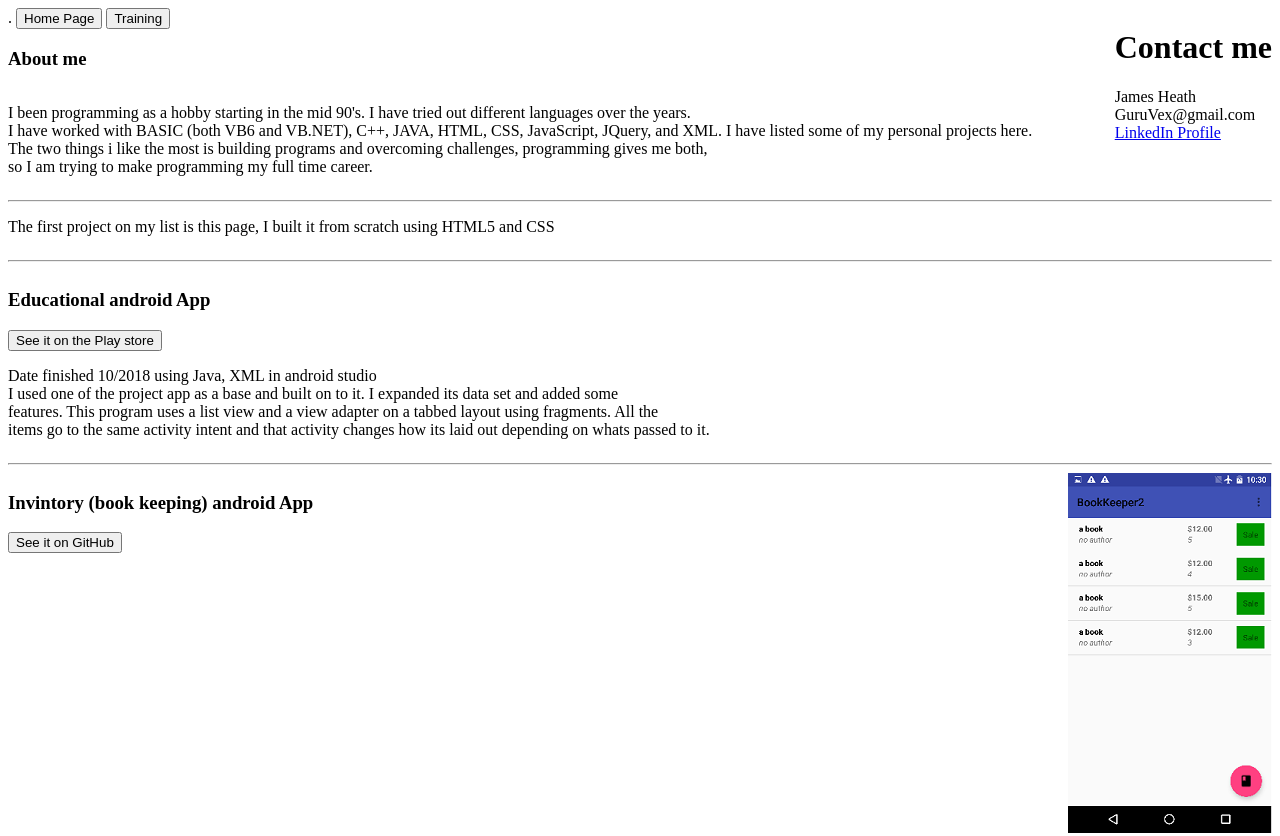
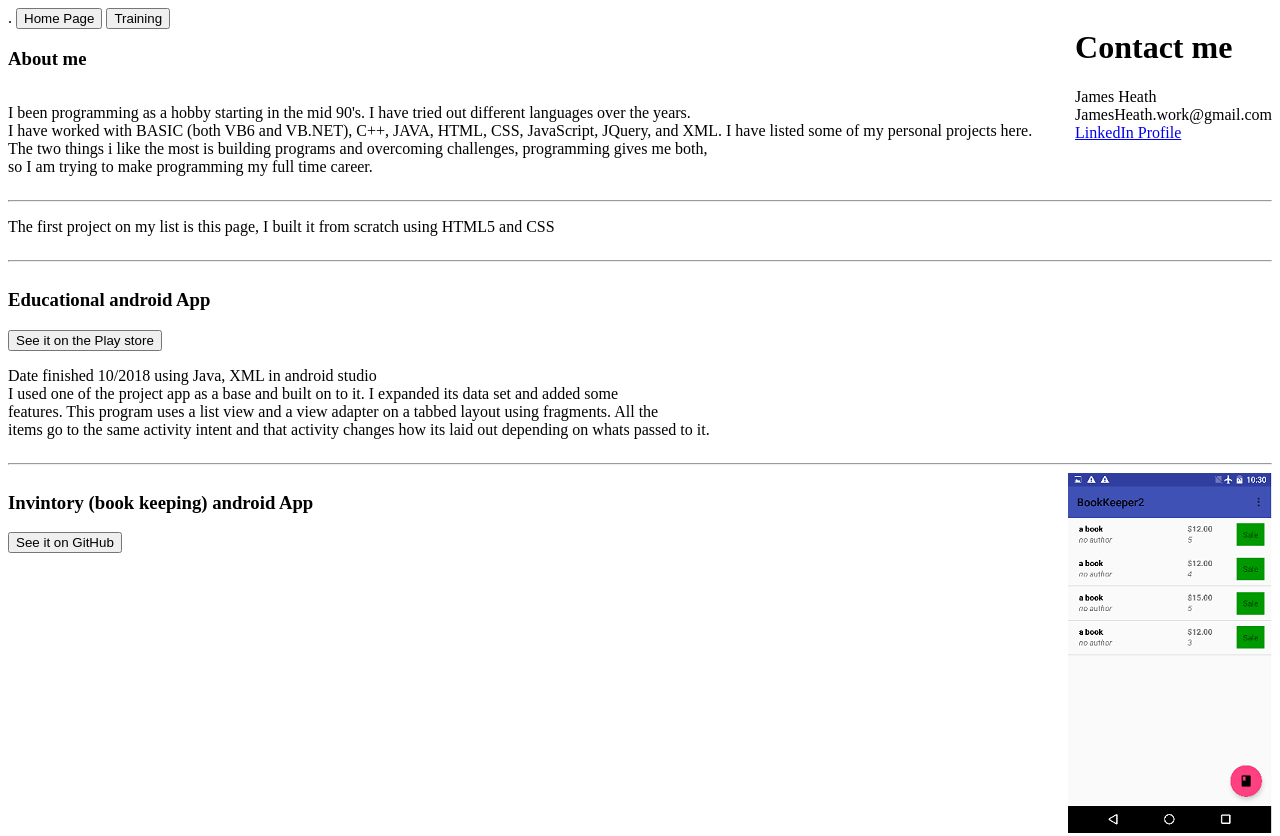
Before and after one commit to guruvex/Home-Page, a plain HTML site: page portfolio.html in a window 1280 px wide. Shown: the top 836 px of the page. Drawn offline with Linux system fonts and the light colour scheme.

Commit message:
updated contact

```diff
--- a/portfolio.html
+++ b/portfolio.html
@@ -33,7 +33,7 @@
 			<h1>Contact me</h1>
 			<p>
 			James Heath<br>
-			GuruVex@gmail.com<br>
+			JamesHeath.work@gmail.com<br>
 			<a href="https://www.linkedin.com/in/james-heath-71a58665/" target="_blank">LinkedIn Profile</a>
 			</p>
 		</div>
```
Also changed, not shown: images/clouds.jpg (deleted), images/scorecounter.jpg (deleted).
